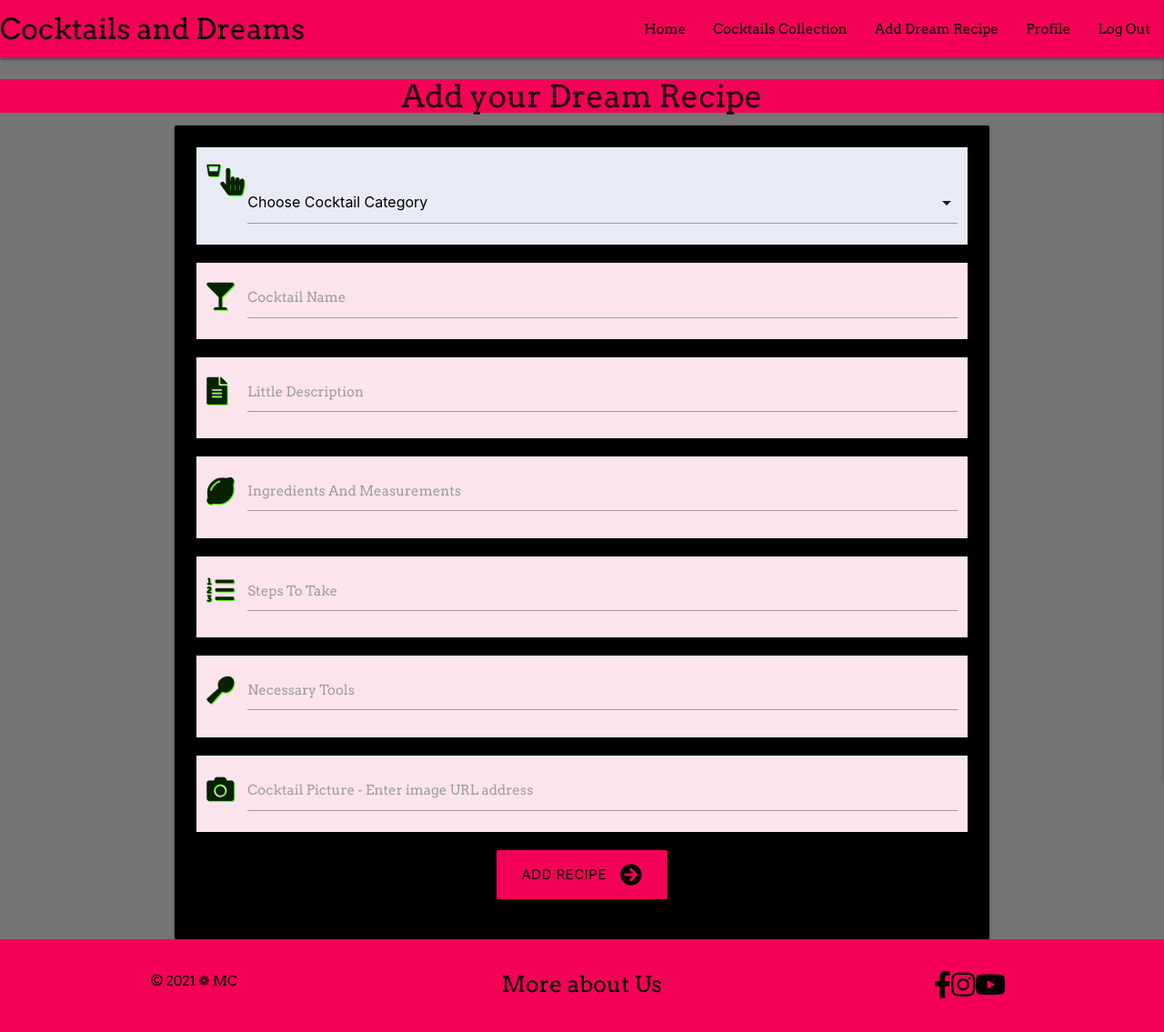
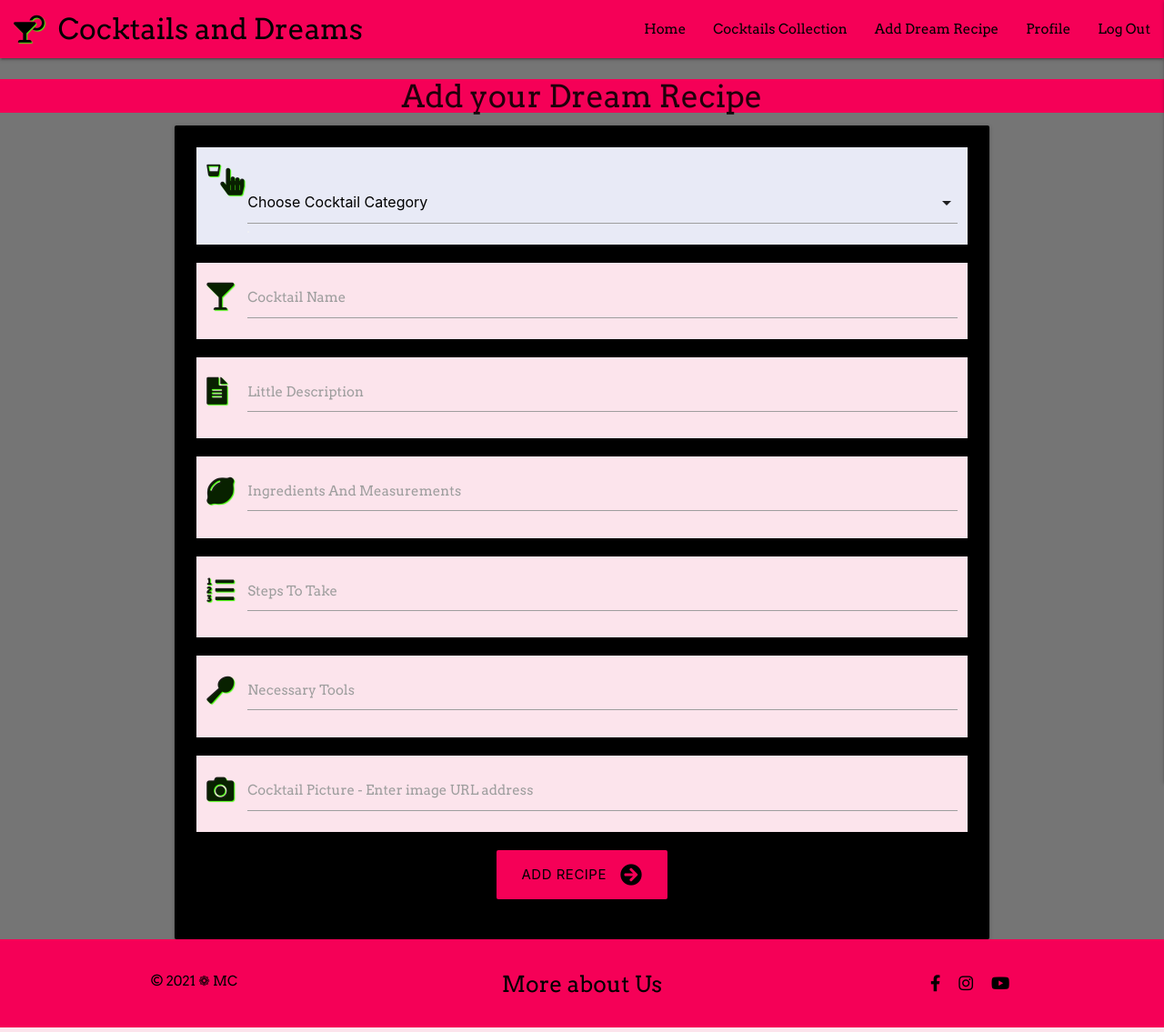
Before and after one commit to MaggieDaisy/Cocktails_and_Dreams, a Flask app: page /add_recipe in a window 1280 px wide. Shown: the whole page at 91% size. Run offline with Flask 2, Linux system fonts and the light colour scheme; the visitor is signed in with stand-in values (Sample User, id 1); data that the repository does not hold is empty; some libraries are stand-ins or nearby versions.

Commit message:
Add icon to the logo page, style home page, add content and style

```diff
--- a/static/css/style.css
+++ b/static/css/style.css
@@ -31,6 +31,12 @@ html {
     background-color: rgba(66, 251, 5);
 }
 
+.nav-icon {
+    padding-left: 15px;
+    font-size: 2rem;
+}
+
+/* -- Buttons --*/
 .btn-small {
     margin: 15px 7px;
 }
@@ -49,9 +55,13 @@ html {
 #footer-icons {
     height: auto;
     display: inline-flex;
-    justify-content: space-between;
-    padding-left: 20px;
-    padding-right: 20px;
+
+}
+
+#footer-icons a {
+    justify-content: space-around;
+    margin: 10px;
+    font-size: 1.2rem;
 }
 
 /*-- Media Query for small size devices -- */
--- a/templates/base.html
+++ b/templates/base.html
@@ -29,7 +29,7 @@
             <!-- Top main navbar with logo and links -->
             <nav class="nav-extended pink accent-3">
                 <div class="nav-wrapper black-text">
-                    <a href="{{ url_for('index') }}" class="brand-logo left black-text">Cocktails and Dreams</a>
+                    <a href="{{ url_for('index') }}" class="brand-logo left black-text"><i class="fas fa-cocktail text-shadow hide-on-small-only nav-icon"></i>Cocktails and Dreams</a>
                     <a href="#" data-target="mobile-demo" class="sidenav-trigger right black-text"><i class="fas fa-bars"></i></a>
                     <ul class="right hide-on-med-and-down">
                         <li><a class="black-text" href="{{ url_for('index') }}">Home</a></li>
@@ -91,13 +91,13 @@
                 <div class="col s4 center-align">
                     <ul id="footer-icons">
                         <li>
-                            <a href="https://www.facebook.com/" target="_blank"><i class="fab fa-facebook-f black-text small"></i></a>
+                            <a href="https://www.facebook.com/" target="_blank"><i class="fab fa-facebook-f black-text"></i></a>
                         </li>
                         <li>
-                            <a href="https://www.instagram.com/" target="_blank"><i class="fab fa-instagram black-text small"></i></a>
+                            <a href="https://www.instagram.com/" target="_blank"><i class="fab fa-instagram black-text"></i></a>
                         </li>
                         <li>
-                            <a href="https://www.youtube.com/" target="_blank"><i class="fab fa-youtube black-text small"></i></a>
+                            <a href="https://www.youtube.com/" target="_blank"><i class="fab fa-youtube black-text"></i></a>
                         </li>
                     </ul>
                 </div>
--- a/templates/index.html
+++ b/templates/index.html
@@ -24,7 +24,7 @@
                 <p class="flow-text">Mixology <i class="fas fa-cocktail text-shadow"></i></p>
                 <p>A term or skill for mixing drinks and bartending. It is generally used to describe the in-depth study of mixing cocktails using specialist techniques and tricks.</p>
             </div>
-            <div class="col s12 m6 l4">
+            <div class="col s12 m6 l4 hide-on-med-only">
                 <p class="flow-text">Mixologist <i class="fas fa-user-tie text-shadow"></i></p>
                 <p>A person who will often focus on the art and craft of making cocktails, creating new cocktails, and experimenting with well-known spirits and mixers.</p>
             </div>
```
